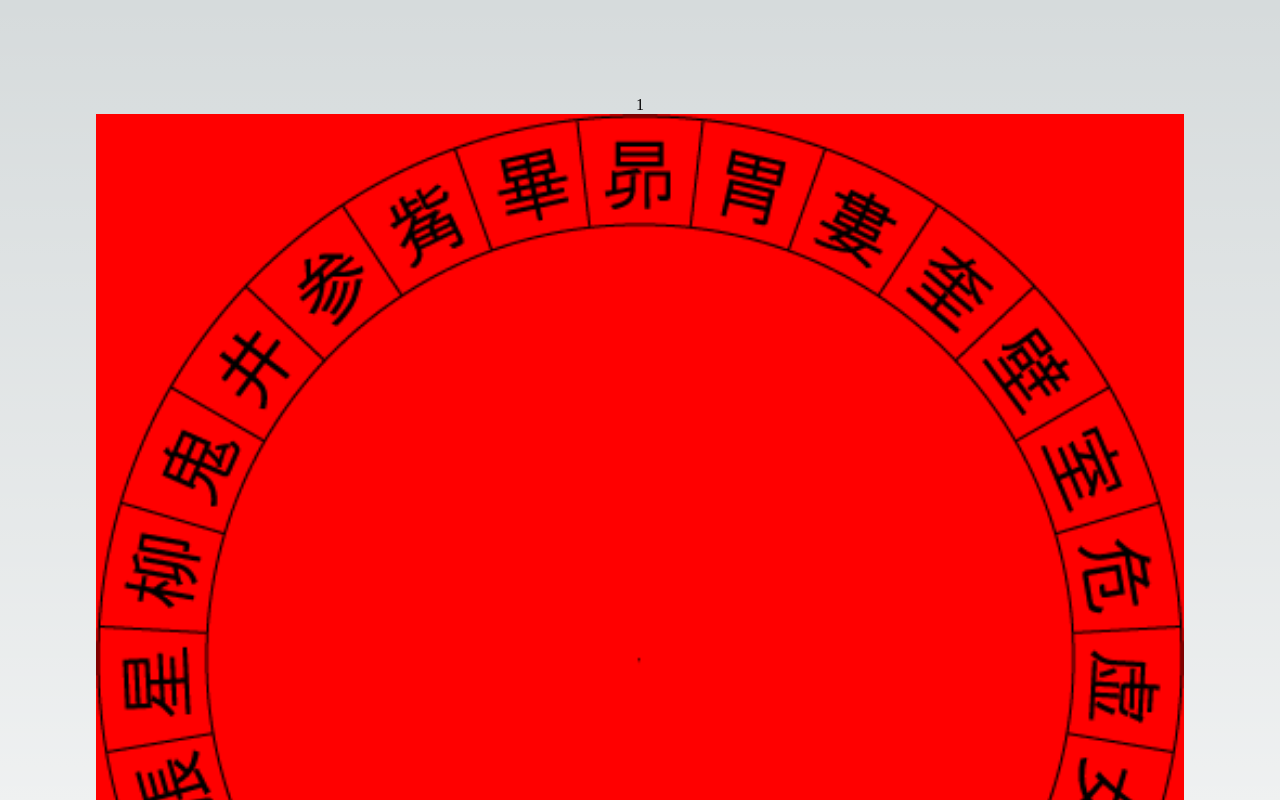
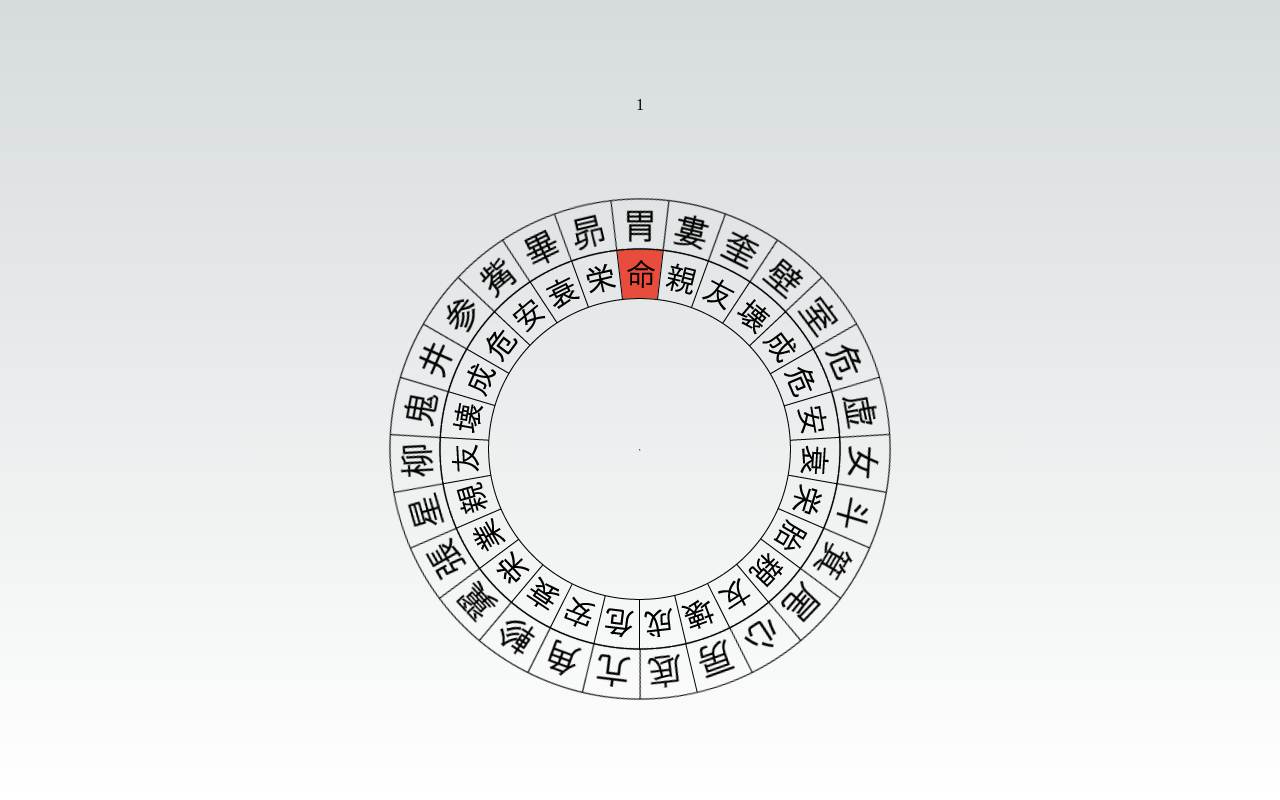
Before and after one commit to raimirarara/fortune, a Next.js app in the folder frontend/: page /1 in a window 1280 px wide. Shown: the top 800 px of the page. Built offline with nearby package versions, Linux system fonts and the light colour scheme.

Commit message:
add relationImage

```diff
--- a/frontend/src/pages/[syukuyou]/index.tsx
+++ b/frontend/src/pages/[syukuyou]/index.tsx
@@ -9,54 +9,74 @@ import dayjs from "dayjs";
 import { useRouter } from "next/router";
 import RelationSanku from "public/relation_sanku.png";
 import RelationYado from "public/relation_yado.png";
+import { CalendarInfo } from "@/entities/CalendarInfo";
 
 const BREAKPOINT = "@media (max-width: 755px)";
 
+const ASTROLOGY27 = [
+  "昴宿",
+  "畢宿",
+  "觜宿",
+  "参宿",
+  "井宿",
+  "鬼宿",
+  "柳宿",
+  "星宿",
+  "張宿",
+  "翼宿",
+  "軫宿",
+  "角宿",
+  "亢宿",
+  "氐宿",
+  "房宿",
+  "心宿",
+  "尾宿",
+  "箕宿",
+  "斗宿",
+  "女宿",
+  "虚宿",
+  "危宿",
+  "室宿",
+  "壁宿",
+  "奎宿",
+  "婁宿",
+  "胃宿",
+];
+
 export default function Result() {
   const router = useRouter();
-  const [myShukuyou, setShukuyou] = useState(router.query.syukuyou);
+  const [myShukuyou, setShukuyou] = useState(router.query.syukuyou as string);
+  const rotateAngle = ASTROLOGY27.indexOf(myShukuyou) * 13.35;
+
+  useEffect(() => {}, []);
 
   return (
     <>
       <Head>
-        <title>result</title>
+        <title>{myShukuyou}</title>
         <meta name="description" content="Generated by create next app" />
         <meta name="viewport" content="width=device-width, initial-scale=1" />
         <link rel="icon" href="/favicon.ico" />
       </Head>
       <main className={styles.main}>
         <div>{myShukuyou}</div>
+        <div>
           <Image
             css={css`
               position: absolute;
-            width: 100%;
-            height: 100%;
-            background-repeat: no-repeat;
-            background-position: center center;
-            background-size: 100%;
+              margin-left: auto;
+              margin-right: auto;
             `}
             src={RelationSanku}
             alt="relation_sanku"
           />
           <Image
             css={css`
-            position: relative;
-            width: 100%;
-            height: 100%;
-            background-repeat: no-repeat;
-            background-position: center center;
-            background-size: 100%;
-            background-color: red;
+              transform: rotate(${rotateAngle}deg);
             `}
             src={RelationYado}
             alt="relation_yado"
           />
-        <div
-          css={css`
-            color: red;
-          `}
-        >
-          aaaaaaa
         </div>
       </main>
     </>
--- a/frontend/src/pages/index.tsx
+++ b/frontend/src/pages/index.tsx
@@ -32,8 +32,8 @@ export default function Home() {
   return (
     <>
       <Head>
-        <title>Create Next App</title>
-        <meta name="description" content="Generated by create next app" />
+        <title>宿曜占い</title>
+        <meta name="description" content="宿曜占い" />
         <meta name="viewport" content="width=device-width, initial-scale=1" />
         <link rel="icon" href="/favicon.ico" />
       </Head>
```
Lines whose indentation alone changed are shown as unchanged.
